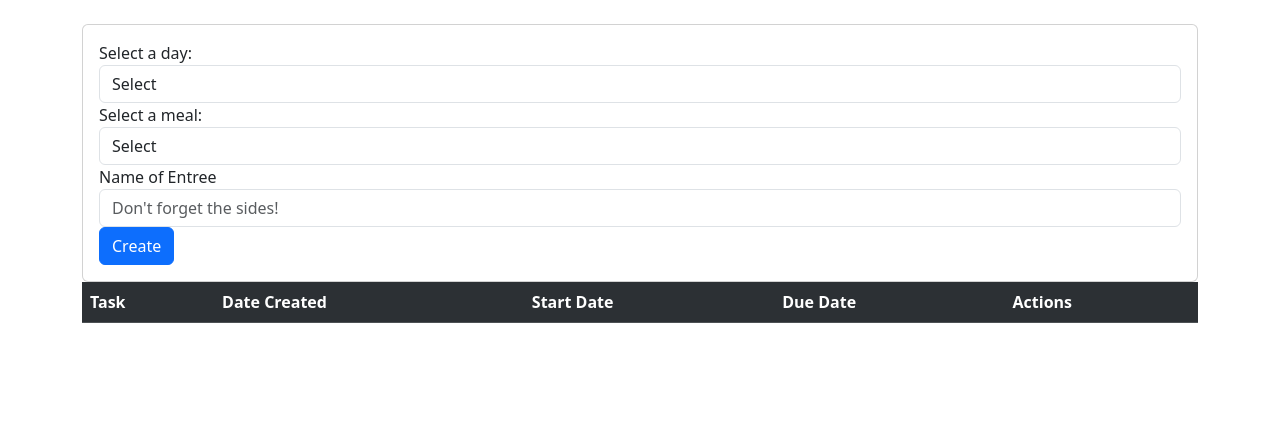
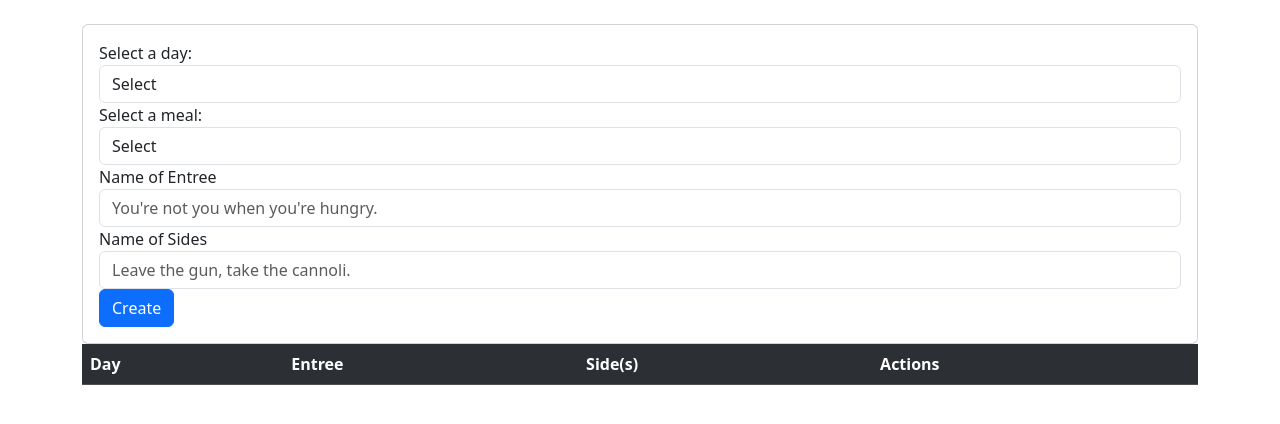
Before and after one commit to HeavensLanding/Weekly-Menu, a website: page index.html in a window 1280 px wide. Drawn offline with nearby package versions, Linux system fonts and the light colour scheme.

Commit message:
sides input

```diff
--- a/index.html
+++ b/index.html
@@ -44,8 +44,16 @@
                 <div class="row">
                     <div class="col-sm">
                         <div class="form-group">
-                            <label for="new-meal">Name of Entree</label>
-                            <input type="text" class="form-control" id="new-meal" placeholder="Don't forget the sides!">
+                            <label for="new-entree">Name of Entree</label>
+                            <input type="text" class="form-control" id="new-entree" placeholder="You're not you when you're hungry.">
+                        </div>
+                    </div>
+                </div>
+                <div class="row">
+                    <div class="col-sm">
+                        <div class="form-group">
+                            <label for="new-sides">Name of Sides</label>
+                            <input type="text" class="form-control" id="new-sides" placeholder="Leave the gun, take the cannoli.">
                         </div>
                     </div>
                 </div>
@@ -57,10 +65,9 @@
 
         <table id="list" class="table table-dark table-striped">
             <tr>
-                <th>Task</th>
-                <th>Date Created</th>
-                <th>Start Date</th>
-                <th>Due Date</th>
+                <th>Day</th>
+                <th>Entree</th>
+                <th>Side(s)</th>
                 <th>Actions</th>
             </tr>
         </table>
```
